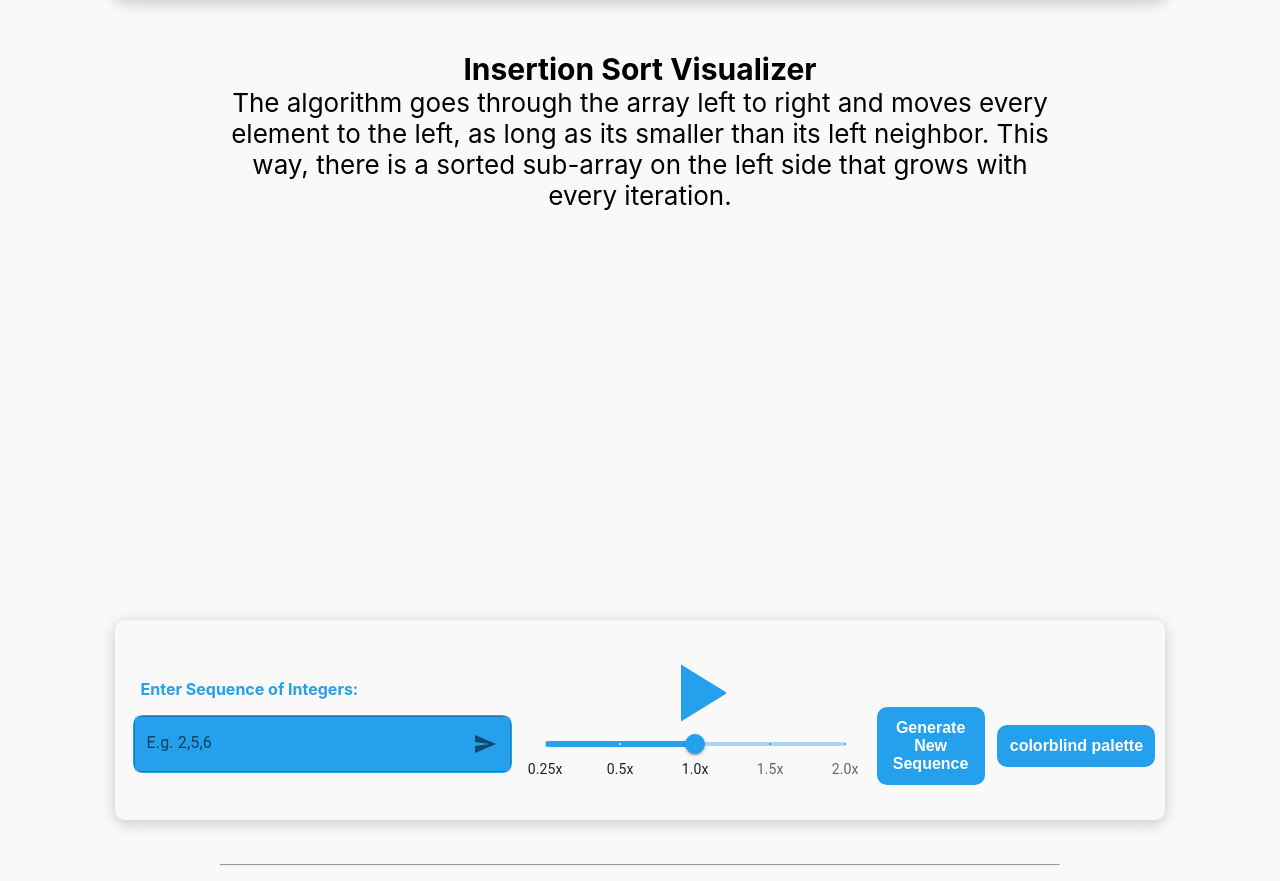
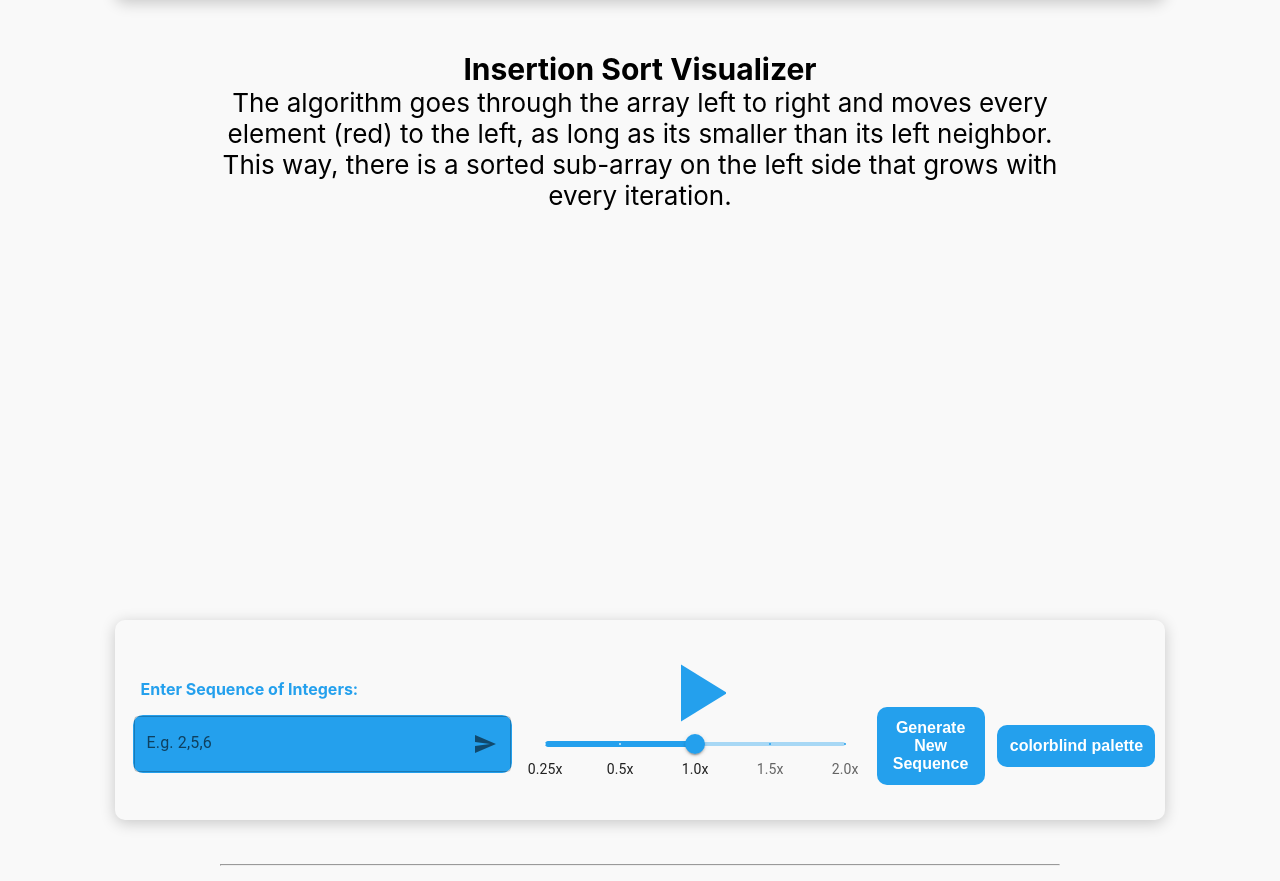
Before and after one commit to FlorianSp2000/visualization-of-sorting-algorithms, a React (Create React App) app: page / in a window 1280 px wide. Shown: the part 4817-5698 px from the top of the page. Built offline with nearby package versions, Linux system fonts and the light colour scheme.

Commit message:
Change insertionsort text

```diff
--- a/src/Insertionsort.js
+++ b/src/Insertionsort.js
@@ -310,7 +310,8 @@ function disable()
       <>
         <section className="insertionsort-head">Insertion Sort Visualizer</section>
         <div style={{width: '80%'}}>
-        The algorithm goes through the array left to right and moves every element to the left, as long as its smaller than its left neighbor. This way, there is a sorted sub-array on the left side that grows with every iteration.
+        The algorithm goes through the array left to right and moves every element (red) to the left, as long as its smaller than its left neighbor.
+        This way, there is a sorted sub-array on the left side that grows with every iteration.
         </div>
 
           <section className="insertionsort-data-container"></section>
```
